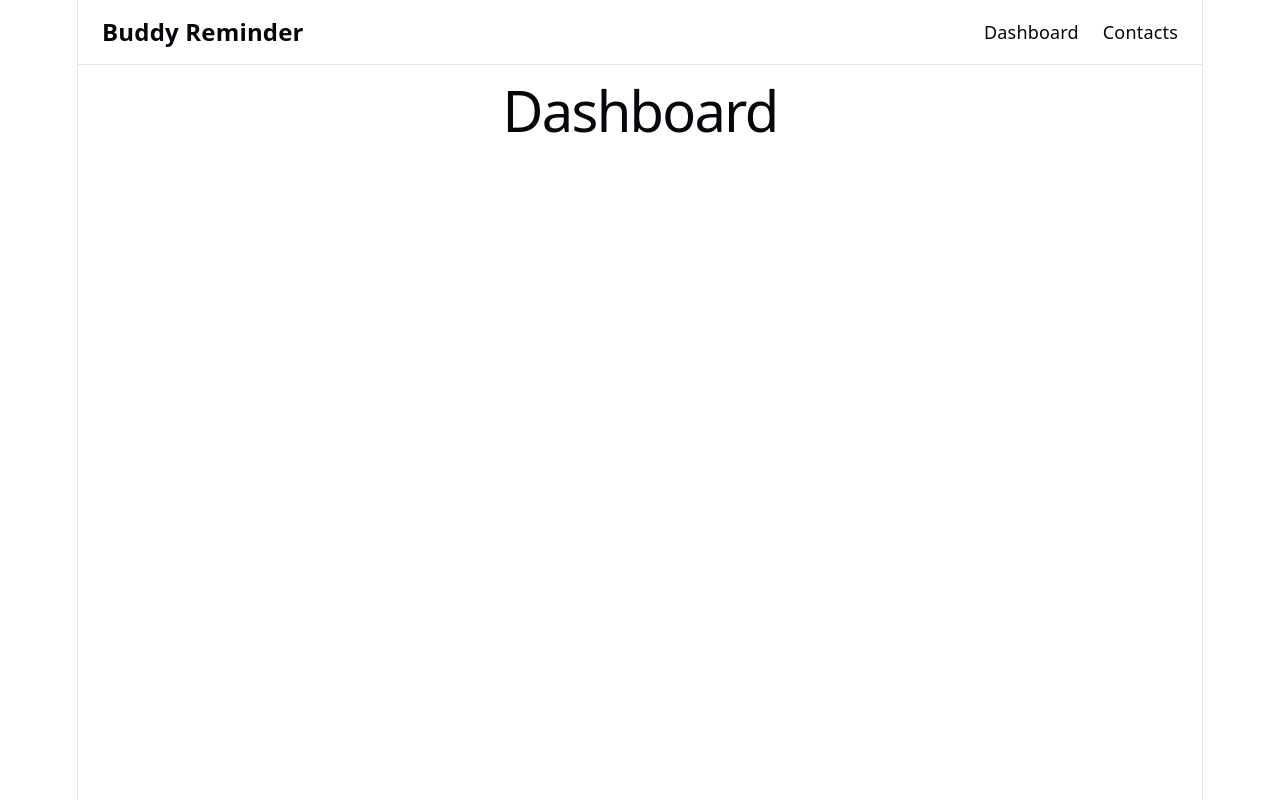
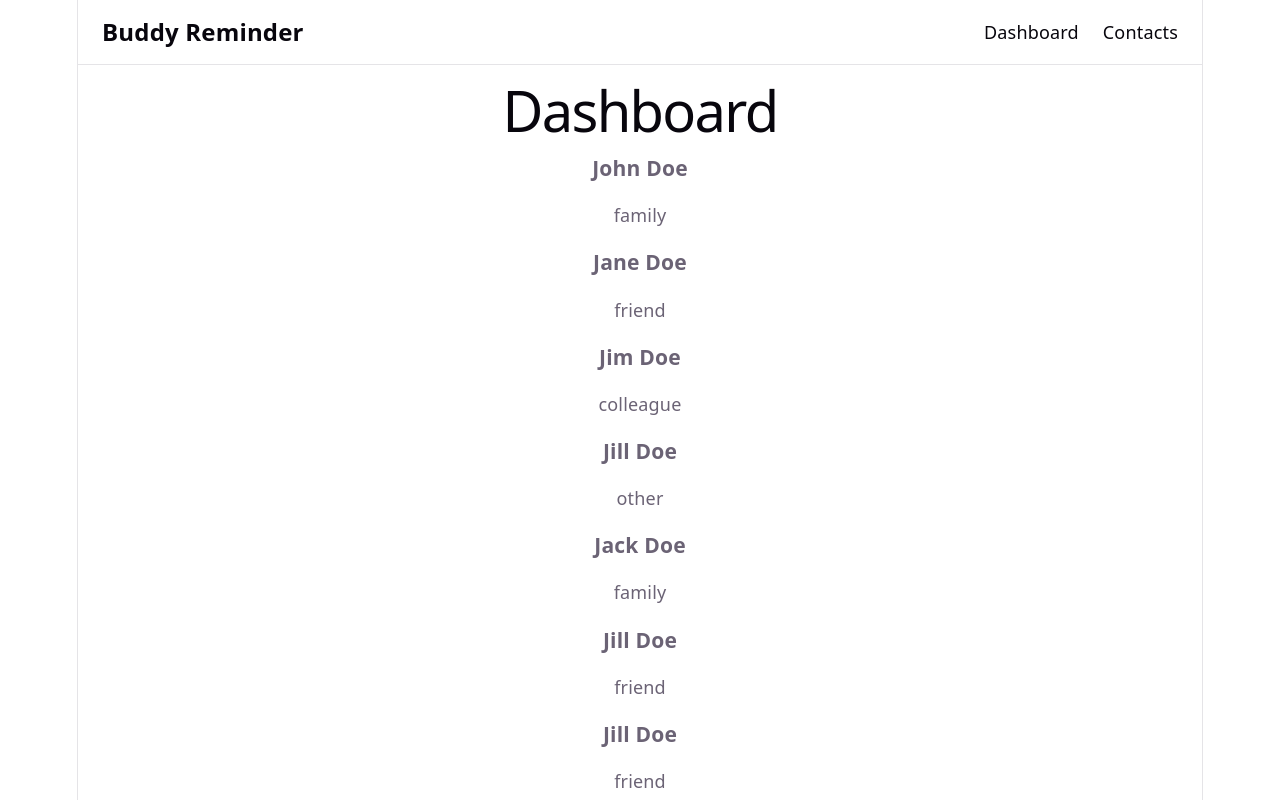
Before and after one commit to Johan-Melin/buddy-reminder, a React (Vite) app: page / in a window 1280 px wide. Built offline with nearby package versions, Linux system fonts and the light colour scheme.

Commit message:
feat: add dashboard contact cards and mock contact data

```diff
--- /dev/null
+++ b/src/features/contacts/components/ContactCard.tsx
@@ -0,0 +1,16 @@
+import type { Contact } from '../types/contact'
+
+type ContactCardProps = {
+  contact: Contact
+}
+
+function ContactCard({ contact }: ContactCardProps) {
+  return (
+    <div>
+      <h3>{contact.name}</h3>
+      <p>{contact.relationship}</p>
+    </div>
+  )
+}
+
+export default ContactCard
--- /dev/null
+++ b/src/features/contacts/lib/mockContacts.ts
@@ -0,0 +1,55 @@
+import type { Contact } from '../types/contact'
+
+const mockContacts: Contact[] = [
+  {
+    id: '1',
+    name: 'John Doe',
+    relationship: 'family',
+    createdAt: new Date().toISOString(),
+    updatedAt: new Date().toISOString(),
+  },
+  {
+    id: '2',
+    name: 'Jane Doe',
+    relationship: 'friend',
+    createdAt: new Date().toISOString(),
+    updatedAt: new Date().toISOString(),
+  },
+  {
+    id: '3',
+    name: 'Jim Doe',
+    relationship: 'colleague',
+    createdAt: new Date().toISOString(),
+    updatedAt: new Date().toISOString(),
+  },
+  {
+    id: '4',
+    name: 'Jill Doe',
+    relationship: 'other',
+    createdAt: new Date().toISOString(),
+    updatedAt: new Date().toISOString(),
+  },
+  {
+    id: '5',
+    name: 'Jack Doe',
+    relationship: 'family',
+    createdAt: new Date().toISOString(),
+    updatedAt: new Date().toISOString(),
+  },
+  {
+    id: '6',
+    name: 'Jill Doe',
+    relationship: 'friend',
+    createdAt: new Date().toISOString(),
+    updatedAt: new Date().toISOString(),
+  },
+  {
+    id: '7',
+    name: 'Jill Doe',
+    relationship: 'friend',
+    createdAt: new Date().toISOString(),
+    updatedAt: new Date().toISOString(),
+  },
+]
+
+export { mockContacts }
--- a/src/features/contacts/pages/DashboardPage.tsx
+++ b/src/features/contacts/pages/DashboardPage.tsx
@@ -1,7 +1,15 @@
+import { mockContacts } from '../lib/mockContacts'
+import ContactCard from '../components/ContactCard'
+
 function DashboardPage() {
   return (
     <div>
       <h1>Dashboard</h1>
+      <div>
+        {mockContacts.map((contact) => (
+          <ContactCard key={contact.id} contact={contact} />
+        ))}
+      </div>
     </div>
   )
 }
--- /dev/null
+++ b/src/features/contacts/types/contact.ts
@@ -0,0 +1,11 @@
+type RelationshipCategory = 'family' | 'friend' | 'colleague' | 'other'
+
+interface Contact {
+    id: string
+    name: string
+    relationship: RelationshipCategory
+    createdAt: string
+    updatedAt: string
+}
+
+export type { Contact }
```
